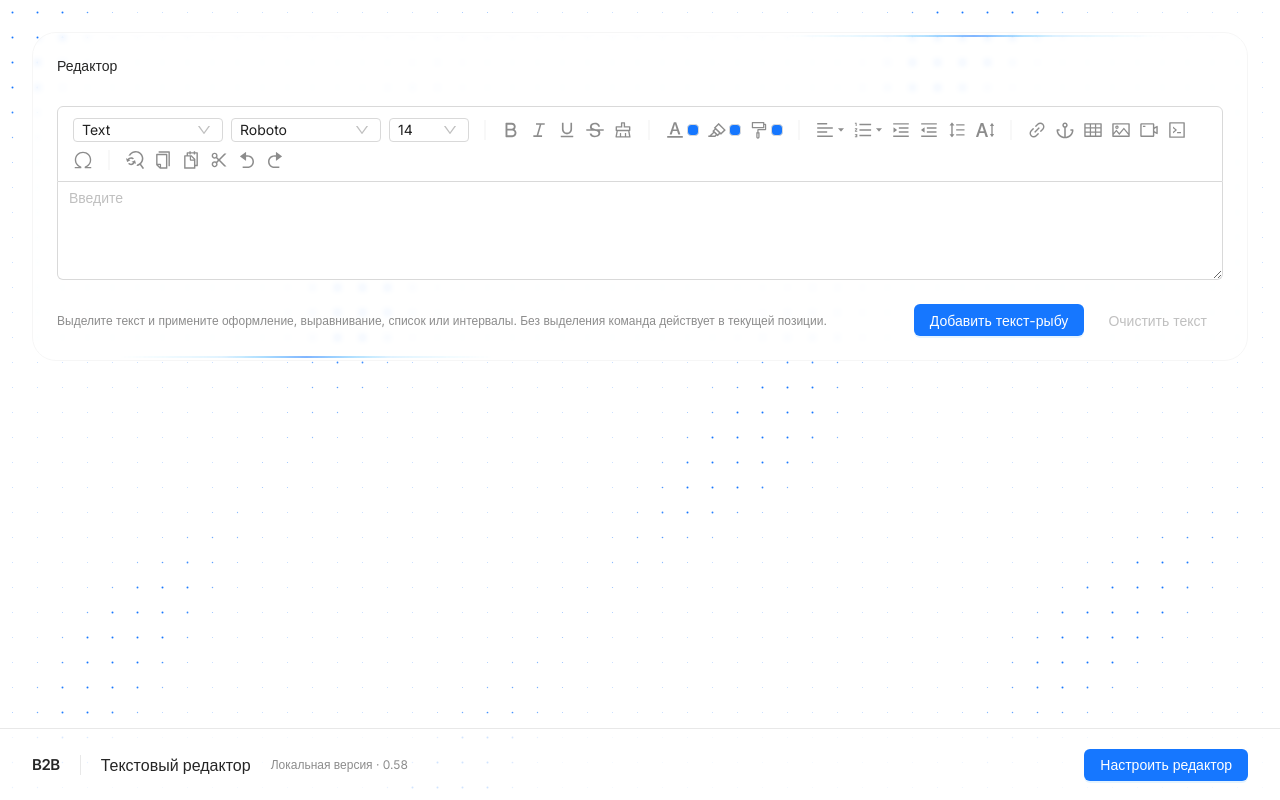
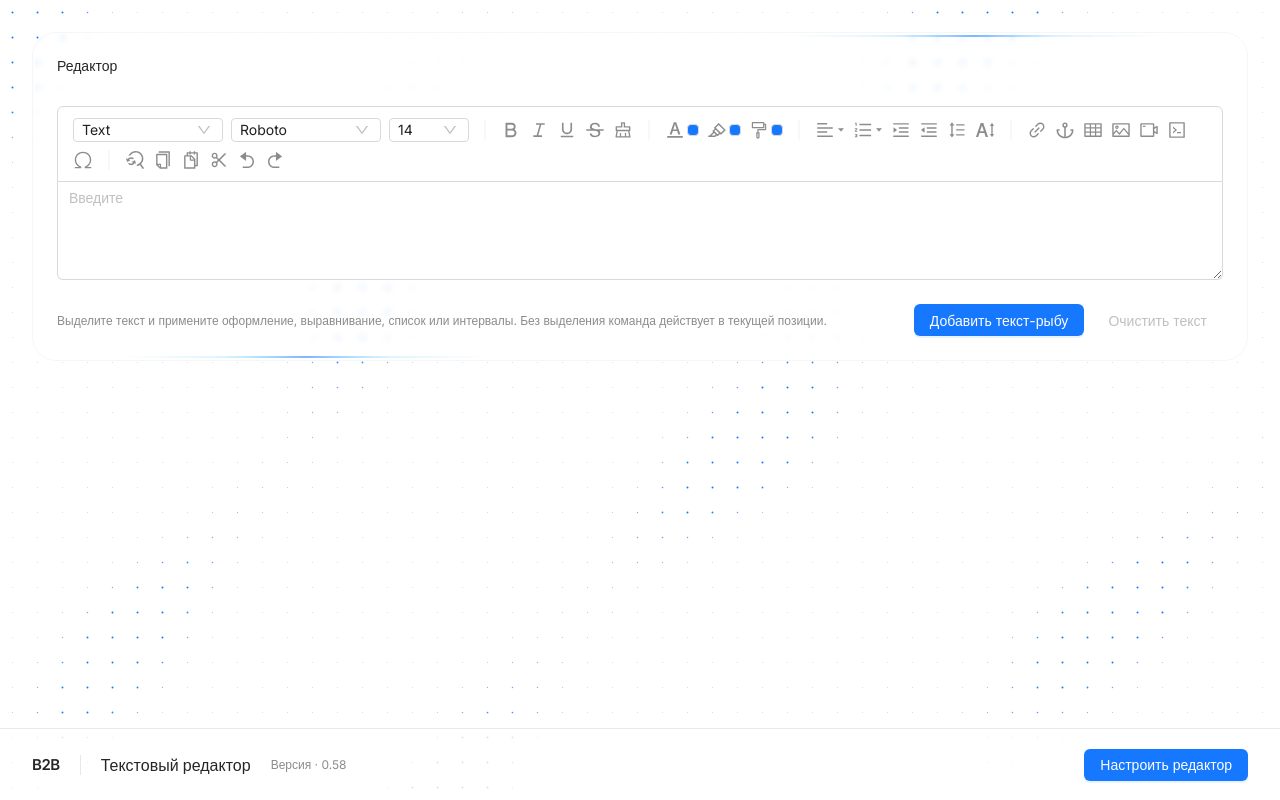
Before and after one commit to mishavorobyou-spec/b2b-text-editor, a React (Vite) app: page / in a window 1280 px wide. Built offline with nearby package versions, Linux system fonts and the light colour scheme; a web font is replaced by a local one.

Commit message:
docs: finalize published editor 0.58

```diff
--- a/src/main.tsx
+++ b/src/main.tsx
@@ -175,7 +175,7 @@ function Stand(){
      <AnimatedGradientBorder config={borderConfig}/>
     </section>
    </main>
-   <footer className="stand-footer"><div className="brand"><span className="brand-mark">B2B</span><span className="header-divider"/><span className="footer-title">Текстовый редактор</span><span className="version">Локальная версия · 0.58</span></div><Button type="primary" onClick={()=>setSettingsOpen(true)} aria-label="Настроить редактор">Настроить редактор</Button></footer>
+   <footer className="stand-footer"><div className="brand"><span className="brand-mark">B2B</span><span className="header-divider"/><span className="footer-title">Текстовый редактор</span><span className="version">Версия · 0.58</span></div><Button type="primary" onClick={()=>setSettingsOpen(true)} aria-label="Настроить редактор">Настроить редактор</Button></footer>
    <Drawer title="Настроить редактор" placement="right" width="min(480px, 100vw)" open={settingsOpen} onClose={()=>setSettingsOpen(false)} className="settings-drawer">
     <div className="settings" aria-label="Настройки стенда">
      <div className="stand-control"><span>Вид панели</span><Select aria-label="Вид панели" value={layout} onChange={setLayout} options={[{value:'One',label:'One · Полная'},{value:'Two',label:'Two · В две строки'},{value:'Three',label:'Three · С меню'}]}/></div>
```
Also changed, not shown: 2 other files (tests, documents, lock files or other folders).
